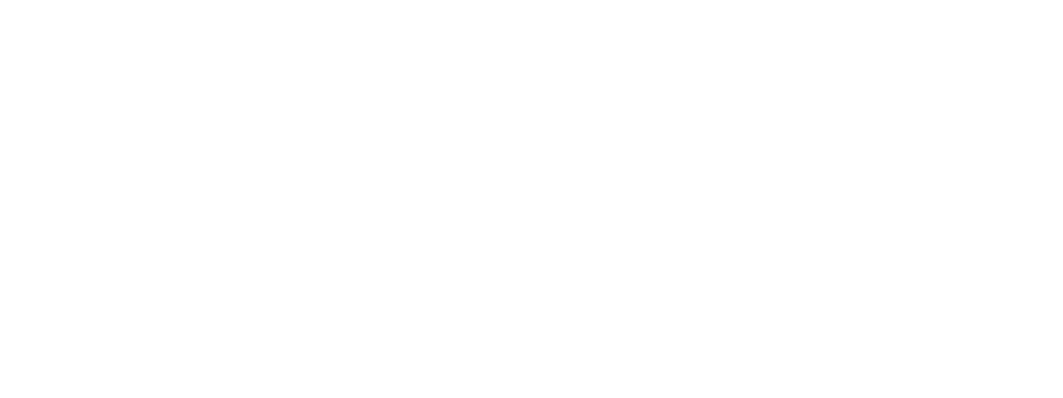
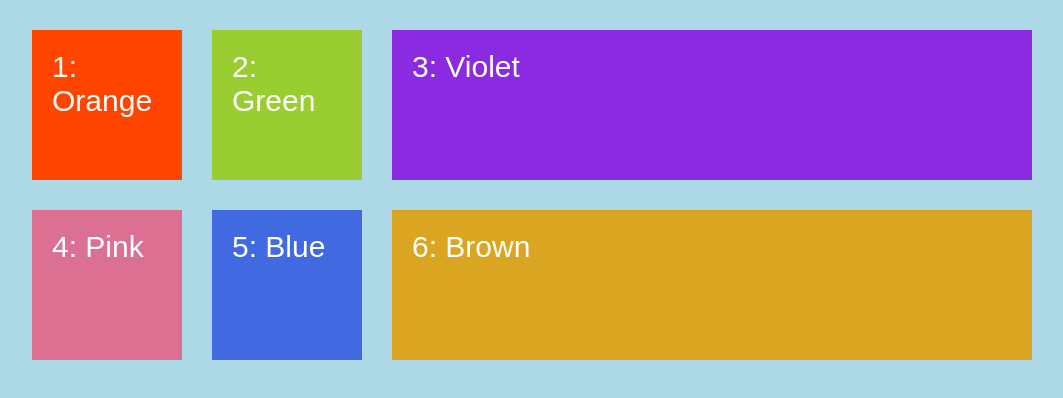
Before and after one commit to TylerCEdge/advanced-css-course, a website: page Nexter/starter/index.html in a window 1280 px wide. Shown: the whole page, without its empty margins (108-1171 px from the left). Drawn offline with nearby package versions, Linux system fonts and the light colour scheme; files that its build step writes are made by us from their sources.

Commit message:
utilizing nexter project to follow along with codepen tutorial.  I'd rather have the code pushed to github for future review.

```diff
--- a/Nexter/starter/index.html
+++ b/Nexter/starter/index.html
@@ -1,17 +1,25 @@
 <!DOCTYPE html>
 <html lang="en">
-    <head>
-        <meta charset="UTF-8">
-        <meta name="viewport" content="width=device-width, initial-scale=1.0">
-        <meta http-equiv="X-UA-Compatible" content="ie=edge">
+	<head>
+		<meta charset="UTF-8" />
+		<meta name="viewport" content="width=device-width, initial-scale=1.0" />
+		<meta http-equiv="X-UA-Compatible" content="ie=edge" />
 
-        <link href="https://fonts.googleapis.com/css?family=Josefin+Sans:300,400,400i|Nunito:300,300i" rel="stylesheet">
-        <link rel="stylesheet" href="css/style.css">
-        <link rel="shortcut icon" type="image/png" href="img/favicon.png">
+		<link
+			href="https://fonts.googleapis.com/css?family=Josefin+Sans:300,400,400i|Nunito:300,300i"
+			rel="stylesheet"
+		/>
+		<link rel="stylesheet" href="css/style.css" />
+		<link rel="shortcut icon" type="image/png" href="img/favicon.png" />
 
-        <title>nexter &mdash; your home, your freedom</title>
-    </head>
-    <body class="container">
-
-    </body>
+		<title>nexter &mdash; your home, your freedom</title>
+	</head>
+	<body class="container">
+		<div class="item item--1">1: Orange</div>
+		<div class="item item--2">2: Green</div>
+		<div class="item item--3">3: Violet</div>
+		<div class="item item--4">4: Pink</div>
+		<div class="item item--5">5: Blue</div>
+		<div class="item item--6">6: Brown</div>
+	</body>
 </html>
--- a/Nexter/starter/sass/_base.scss
+++ b/Nexter/starter/sass/_base.scss
@@ -1,15 +1,58 @@
 // COLOR VARIABLES
 $color-primary: #c69963;
-$color-primary-dark: #B28451;
+$color-primary-dark: #b28451;
 
 $color-secondary: #101d2c;
 
 $color-grey-light-1: #f9f7f6;
 $color-grey-light-2: #aaa;
 
-$color-grey-dark-1: #54483A;
-$color-grey-dark-2: #6D5D4B;
+$color-grey-dark-1: #54483a;
+$color-grey-dark-2: #6d5d4b;
 
 // FONT VARIABLES
 $font-primary: 'Nunito', sans-serif;
 $font-display: 'Josefin Sans', sans-serif;
+
+.container {
+	background-color: lightblue;
+	width: 1000px;
+	margin: 30px auto;
+
+	display: grid;
+	grid-template-rows: repeat(2, 150px);
+	grid-template-columns: repeat(2, 150px) 1fr; // 1 fr will occupy all remaining available space.
+
+	grid-gap: 30px;
+}
+
+.item {
+	padding: 20px;
+	font-size: 30px;
+	font-family: sans-serif;
+	color: white;
+
+	&--1 {
+		background-color: orangered;
+	}
+
+	&--2 {
+		background-color: yellowgreen;
+	}
+
+	&--3 {
+		background-color: blueviolet;
+	}
+
+	&--4 {
+		background-color: palevioletred;
+	}
+
+	&--5 {
+		background-color: royalblue;
+	}
+
+	&--6 {
+		background-color: goldenrod;
+	}
+}
```
Also changed, not shown: Nexter/starter/package.json (+3 -4 lines), Nexter/starter/css/style.comp.css (added), Nexter/starter/css/style.css (added), Nexter/starter/css/style.prefix.css (added), 1 other file.
